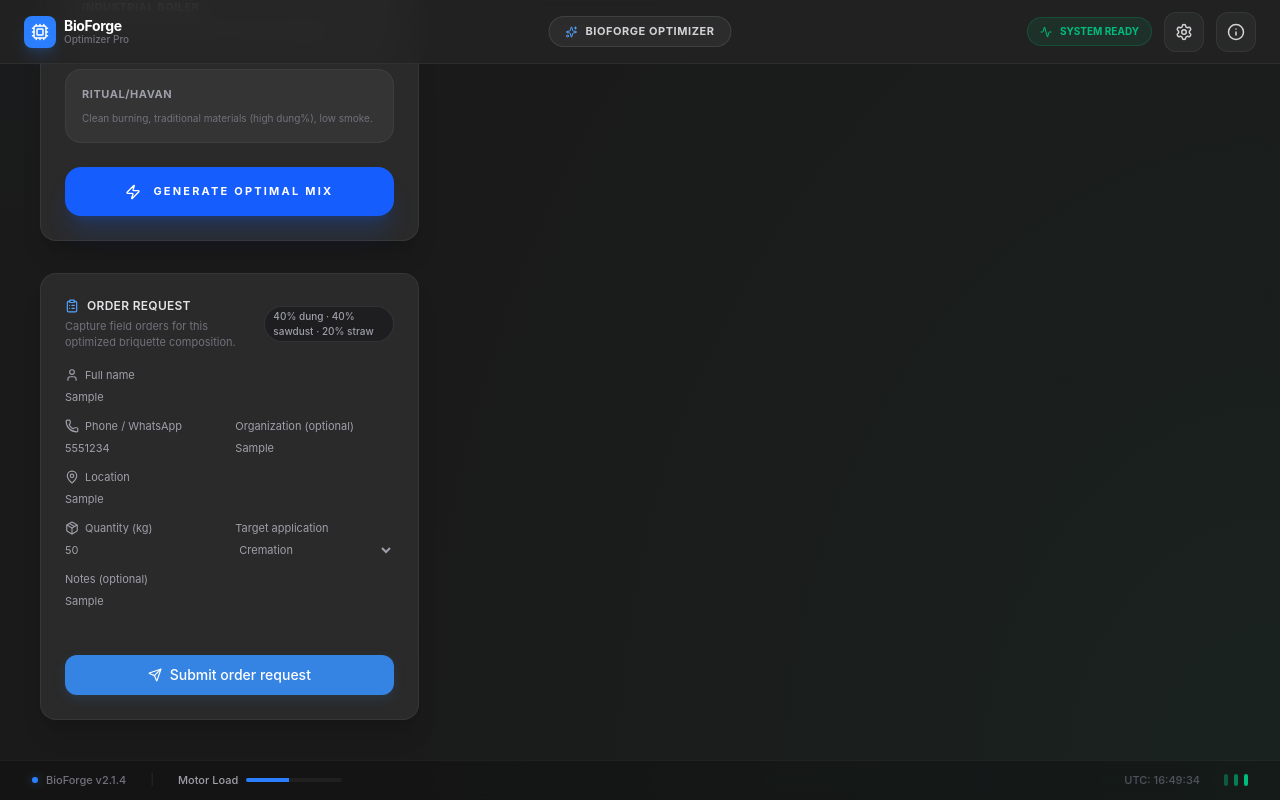
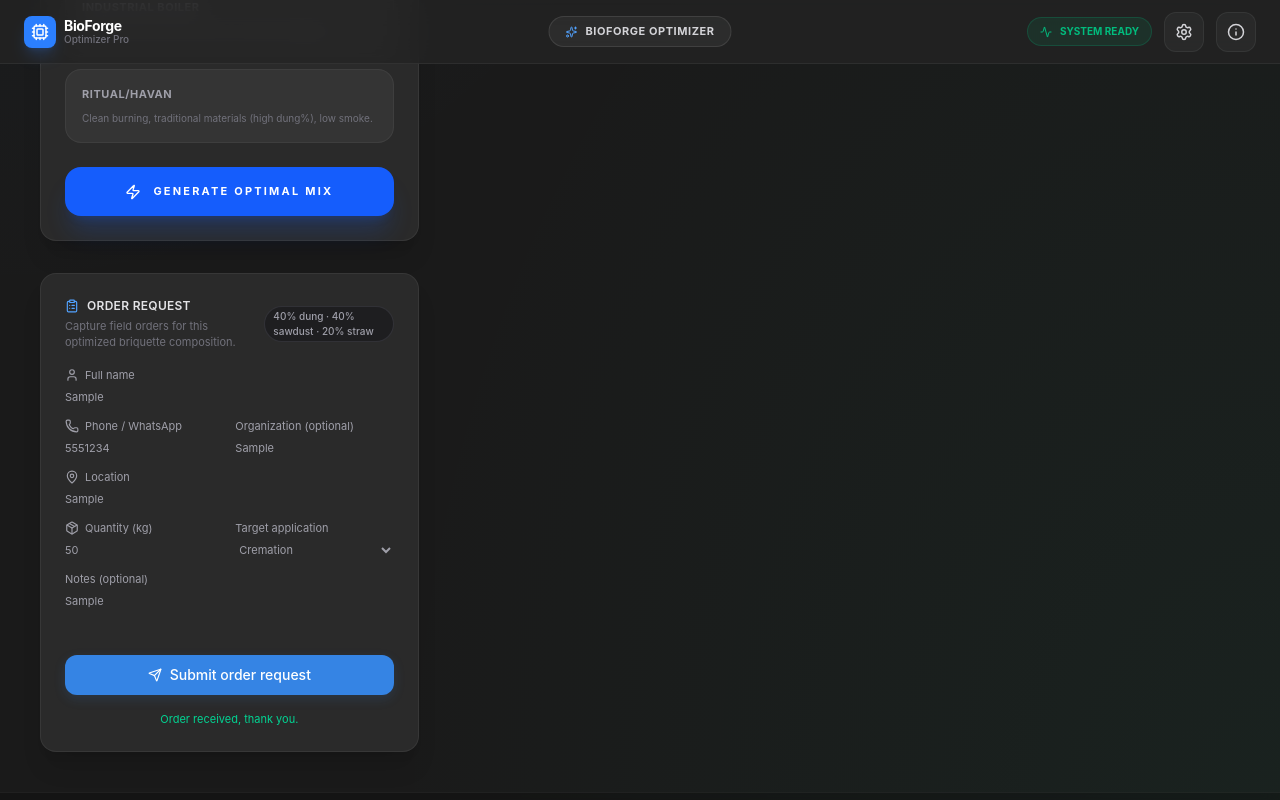
Before and after one commit to Flacko-07/bioforge-optimizer, a React (Vite) app: page / in a window 1280 px wide. Both pictures are taken after typing "Sample", "5551234", "Sample", "Sample", "Sample" into the empty fields and a click on the button "Submit order request". Shown: the part 893-1693 px from the top of the page. Built offline with nearby package versions, Linux system fonts and the light colour scheme.

Commit message:
feat: show inline thank-you message after order submission instead of listing orders

```diff
--- a/src/components/OrderForm.tsx
+++ b/src/components/OrderForm.tsx
@@ -28,9 +28,11 @@ export function OrderForm({ recipe, application, onSubmit }: OrderFormProps) {
     application,
     notes: '',
   });
+  const [submitted, setSubmitted] = useState(false);
 
   const handleChange = (field: keyof OrderInput, value: string | number) => {
     setForm(prev => ({ ...prev, [field]: value }));
+    if (submitted) setSubmitted(false);
   };
 
   const handleSubmit = (e: FormEvent<HTMLFormElement>) => {
@@ -40,6 +42,7 @@ export function OrderForm({ recipe, application, onSubmit }: OrderFormProps) {
       return;
     }
     onSubmit(form);
+    setSubmitted(true);
   };
 
   return (
@@ -170,6 +173,12 @@ export function OrderForm({ recipe, application, onSubmit }: OrderFormProps) {
           Submit order request
         </button>
       </form>
+
+      {submitted && (
+        <p className="text-[11px] text-emerald-400 mt-1 text-center">
+          Order received, thank you.
+        </p>
+      )}
     </div>
   );
 }
```
